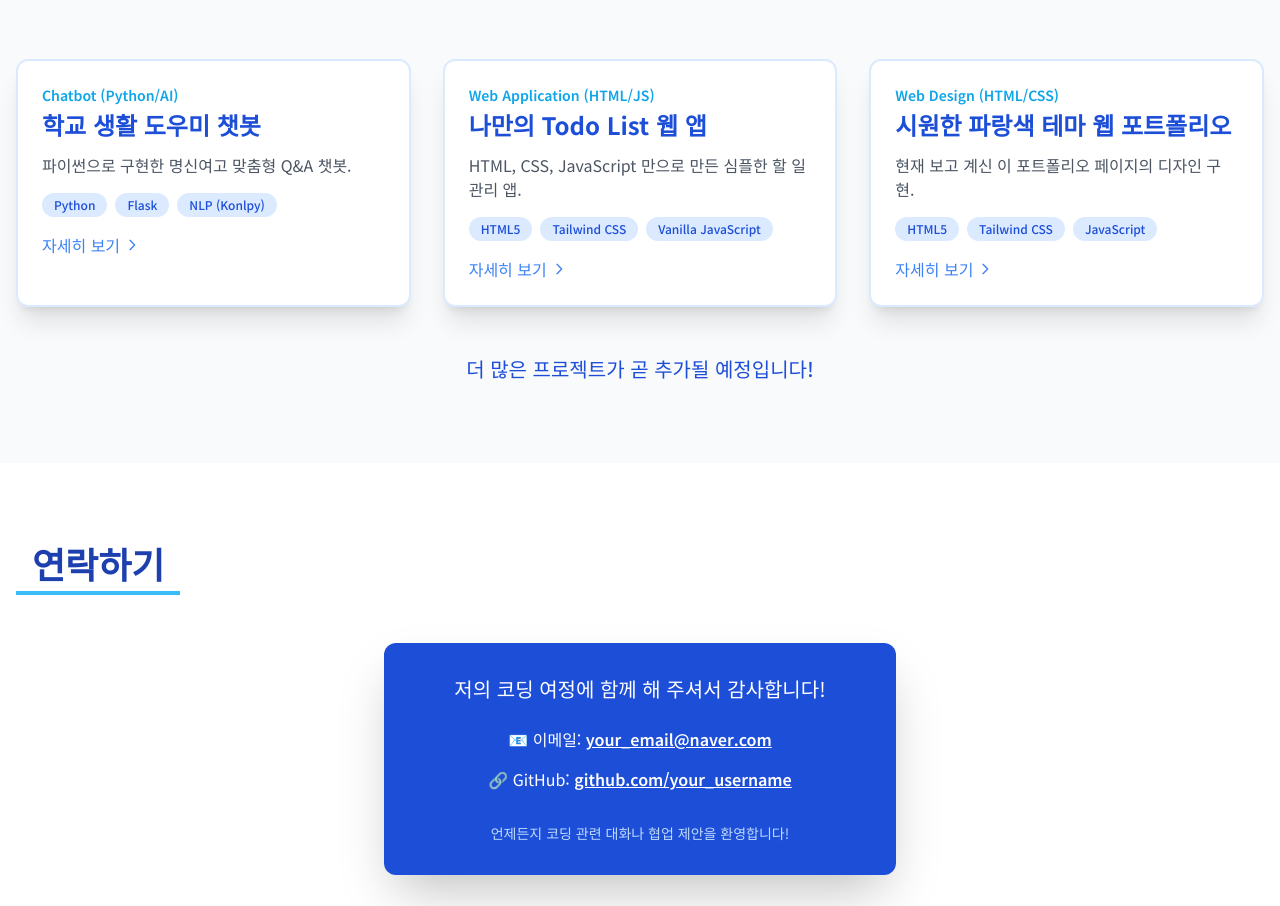
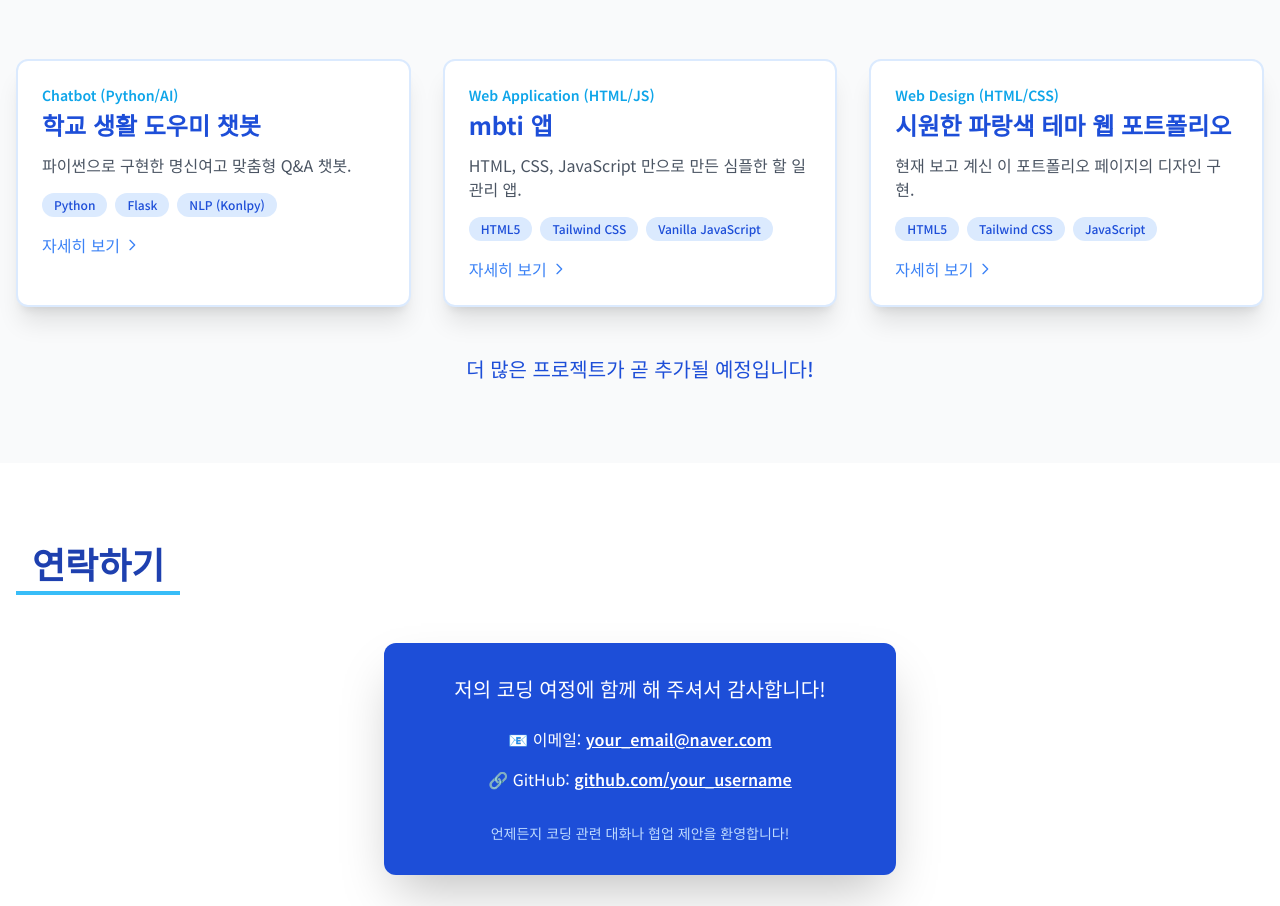
Before and after one commit to uminji926-stack/myhomepage, a plain HTML site: page index.html in a window 1280 px wide. Shown: the part 1681-2587 px from the top of the page. Drawn offline with nearby package versions, Linux system fonts and the light colour scheme.

Commit message:
Update index.html

```diff
--- a/index.html
+++ b/index.html
@@ -168,13 +168,13 @@
             },
             {
                 id: 2,
-                title: "나만의 Todo List 웹 앱",
+                title: "mbti 앱",
                 type: "Web Application (HTML/JS)",
                 short_desc: "HTML, CSS, JavaScript 만으로 만든 심플한 할 일 관리 앱.",
                 full_desc: "사용자가 할 일을 추가, 삭제, 완료 상태 변경할 수 있는 기본 기능에 로컬 스토리지를 이용해 데이터를 저장하여 새로고침해도 목록이 유지되도록 만들었습니다. 반응형 디자인을 적용하여 모바일에서도 사용이 편리합니다.",
                 tools: ["HTML5", "Tailwind CSS", "Vanilla JavaScript", "LocalStorage"],
                 learnings: ["DOM 조작 및 이벤트 처리", "반응형 웹 디자인 적용 (Tailwind)", "데이터 지속성(Persistence) 구현"],
-                link: "#"
+                link: "https://uminji926-stack.github.io/myhomepage/kpo-mbti-test.html"
             },
             {
                 id: 3,
```
